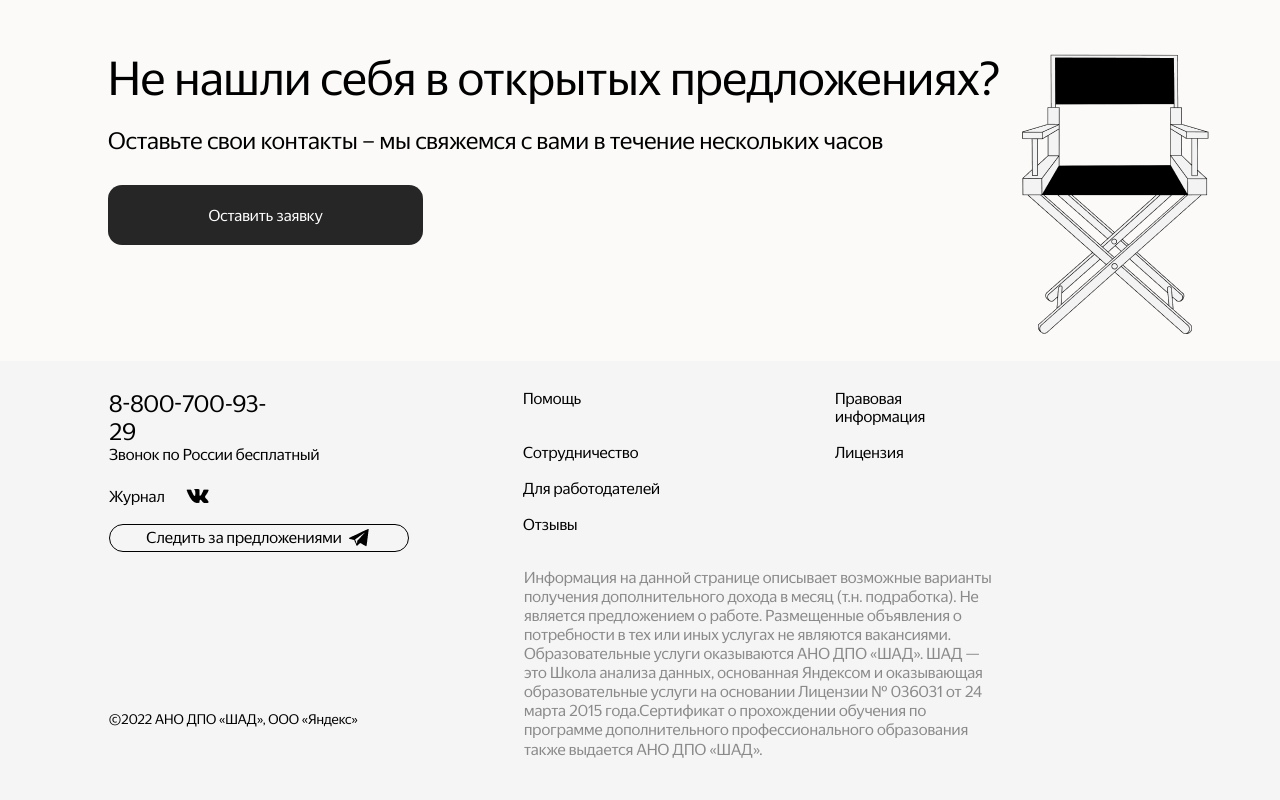
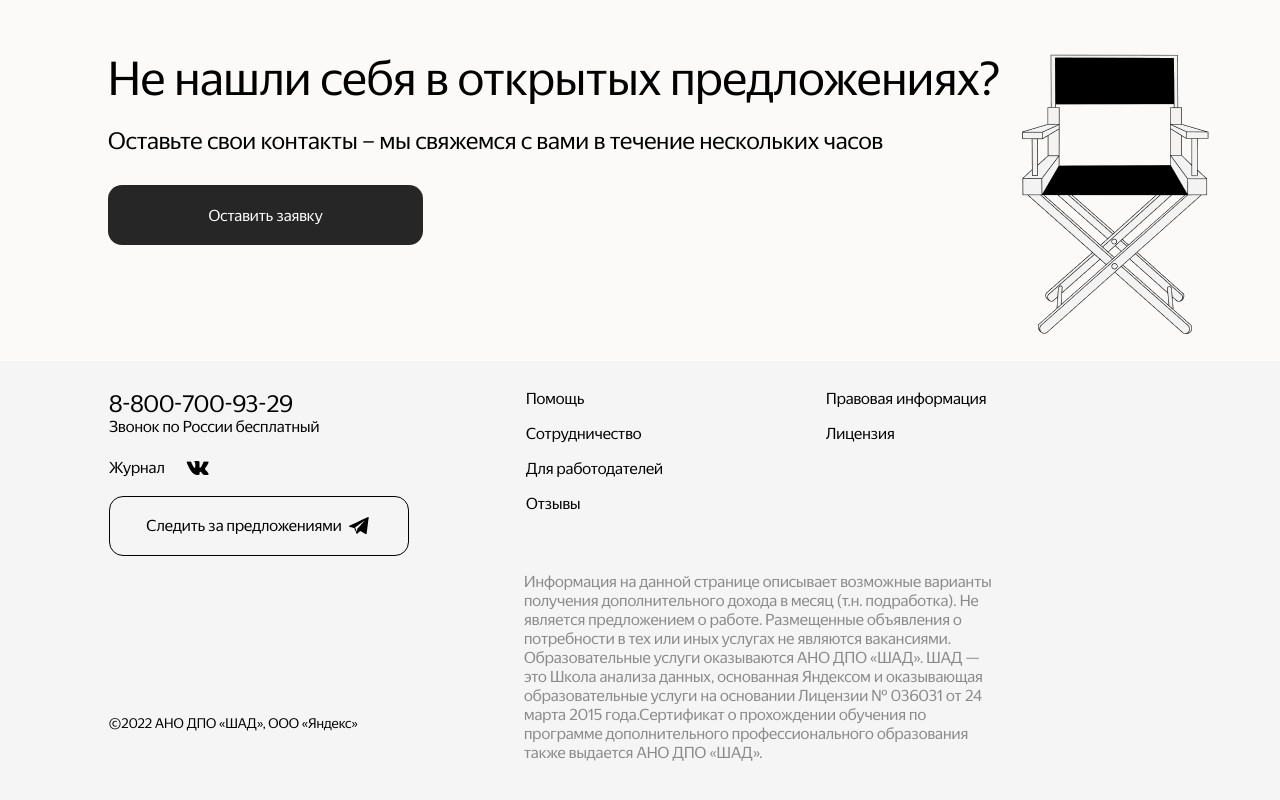
Before and after one commit to NurgaleevaDi/hr-landing, a React (Create React App) app: page / in a window 1280 px wide. Shown: the part 6848-7648 px from the top of the page. Built offline with nearby package versions, Linux system fonts and the light colour scheme; no server answers.

Commit message:
fix footer desktop

```diff
--- a/src/components/Footer/Footer.css
+++ b/src/components/Footer/Footer.css
@@ -62,8 +62,8 @@
   margin: 0;
   display: grid;
   grid-auto-flow: column;
-  grid-template-rows: repeat(4, auto);
-  grid-column-gap: 175px;
+  grid-template-rows: repeat(4, 35px);
+  column-gap: 163px;
 }
 
 .list {
@@ -72,7 +72,7 @@
 }
 
 .footer__nav-link {
-  margin-bottom: 12px;
+  /* margin-bottom: 12px; */
 }
 
 .footer__container-second {
@@ -98,7 +98,7 @@
 }
 
 .footer__button {
-  max-height: 60px;
+  min-height: 60px;
   min-width: 300px;
   border-radius: 14px;
   border: 1px solid #000000;
```
